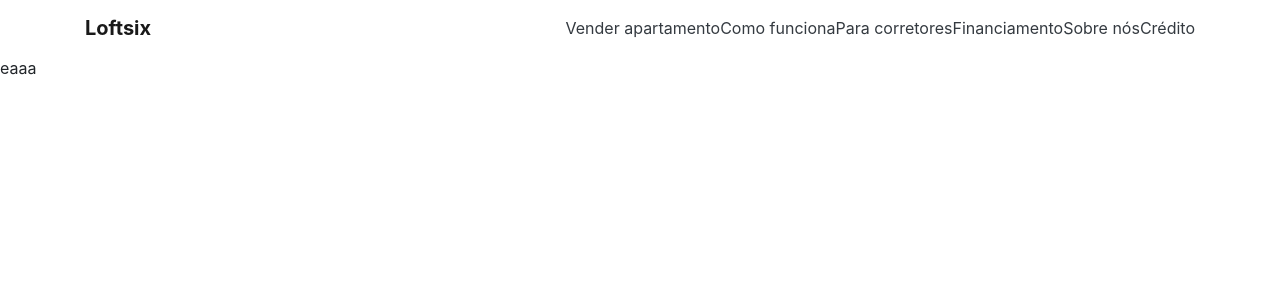
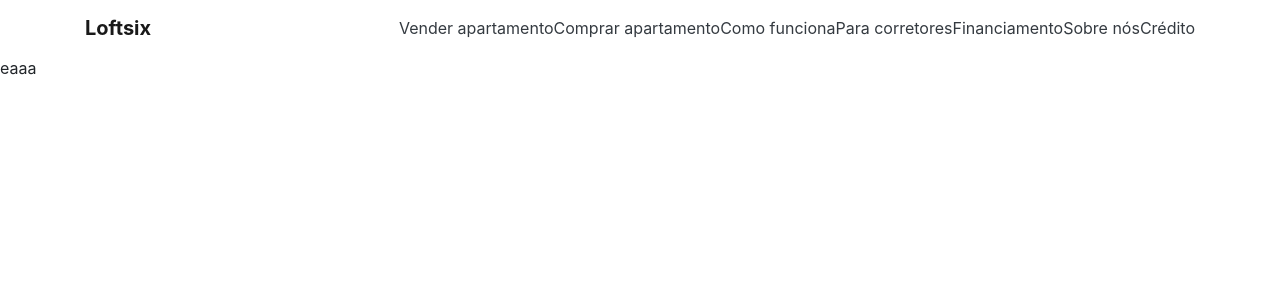
Before and after one commit to gbrennon/loftsix, a Flask app: template app/templates/home.html in a window 1280 px wide. Shown: the top 300 px of the page. Run offline with Flask 2, Linux system fonts and the light colour scheme; the template is opened without the code that fills it, so the values that code supplies are empty; some libraries are stand-ins or nearby versions.

Commit message:
updated header links

```diff
--- a/app/templates/header.html
+++ b/app/templates/header.html
@@ -1,6 +1,6 @@
 <header class="navbar navbar-expand-md navbar-light navbar-loftsix">
   <div class="container">
-    <a href="/" class="navbar-brand d-flex align-items-center">
+    <a href="https://www.loft.com.br/" class="navbar-brand d-flex align-items-center">
       <strong>Loftsix</strong>
     </a>
     <button class="navbar-toggler" type="button" data-toggle="collapse" data-target="#navbar" aria-controls="navbarHeader" aria-expanded="false" aria-label="Toggle navigation">
@@ -8,12 +8,13 @@
     </button>
     <div id="navbar" class="collapse navbar-collapse">
       <ul class="nav navbar-nav ml-auto list-unstyled">
-        <li class="nav-item"><a href="#" class="text-dark">Vender apartamento</a></li>
-        <li class="nav-item"><a href="#" class="text-dark">Como funciona</a></li>
-        <li class="nav-item"><a href="#" class="text-dark">Para corretores</a></li>
-        <li class="nav-item"><a href="#" class="text-dark">Financiamento</a></li>
-        <li class="nav-item"><a href="#" class="text-dark">Sobre nós</a></li>
-        <li class="nav-item"><a href="#" class="text-dark">Crédito</a></li>
+        <li class="nav-item"><a href="https://www.loft.com.br/vender-apartamento" class="text-dark">Vender apartamento</a></li>
+        <li class="nav-item"><a href="https://www.loft.com.br/homes" class="text-dark">Comprar apartamento</a></li>
+        <li class="nav-item"><a href="https://www.loft.com.br/#how-it-works" class="text-dark">Como funciona</a></li>
+        <li class="nav-item"><a href="https://www.loft.com.br/corretor-de-imoveis" class="text-dark">Para corretores</a></li>
+        <li class="nav-item"><a href="https://www.loft.com.br/financiamento-imobiliario" class="text-dark">Financiamento</a></li>
+        <li class="nav-item"><a href="https://www.loft.com.br/about-us" class="text-dark">Sobre nós</a></li>
+        <li class="nav-item"><a href="https://www.loft.com.br/antecipacao-de-venda" class="text-dark">Crédito</a></li>
       </ul>
     </div>
   </div>
```
